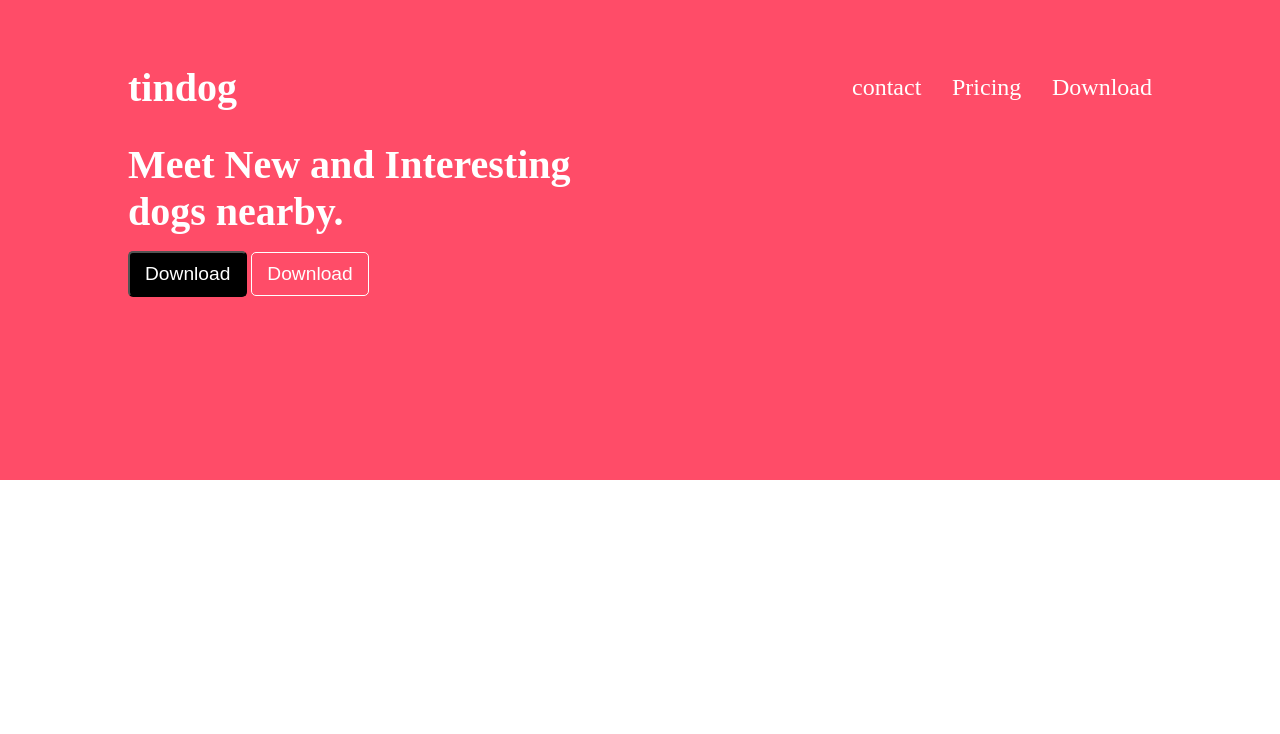
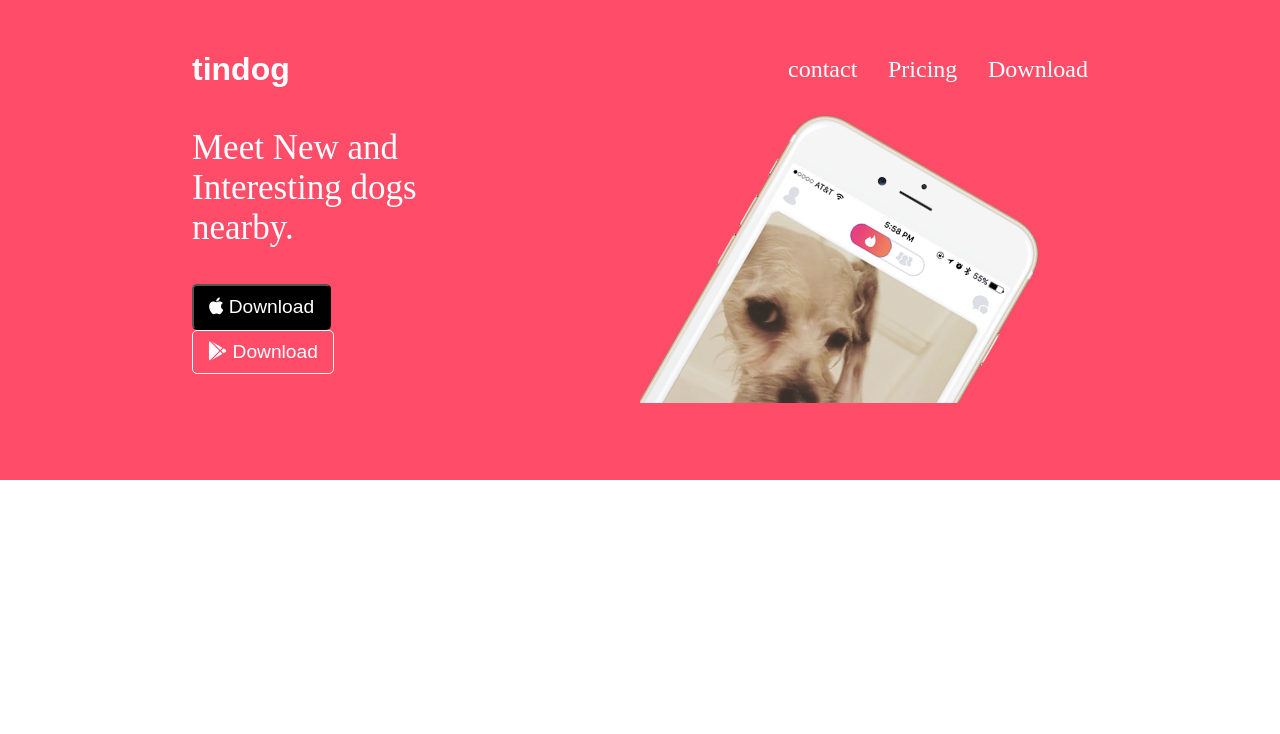
Before and after one commit to amitjait/tindog-project, a plain HTML site: page index.html in a window 1280 px wide. Drawn offline with Linux system fonts and the light colour scheme.

Commit message:
Updating

```diff
--- a/index.html
+++ b/index.html
@@ -6,6 +6,7 @@
     <link rel="stylesheet" href="styles.css">
     <meta name="viewport" content="width=device-width, initial-scale=1.0">
     <title>tindog</title>
+    <script src="https://kit.fontawesome.com/be18d6dda0.js" crossorigin="anonymous"></script>
 </head>
 <body>
     <div class="container">
@@ -24,13 +25,13 @@
                         <h1 class="landing_text">
                             Meet New and Interesting dogs nearby.
                         </h1>
-                        <div>
-                            <button class="apple_btn">Download</button>
-                            <button class="android_btn">Download</button>
+                        <div class="button">
+                            <button class="apple_btn btn" ><i class="fa-brands fa-apple"></i> Download</button>
+                            <button class="android_btn btn"><i class="fa-brands fa-google-play"></i> Download</button>
                         </div>
                     </div>
                     <div class="header_right">
-
+                        <img src="image.png" alt="tindog">
                     </div>
                 </div>
             </div>
--- a/styles.css
+++ b/styles.css
@@ -8,12 +8,13 @@
 }
 
 .header_inner{
-    padding-left: 10%;
-    padding-top: 5%;
-    padding-right: 10%;
+    padding-left: 15%;
+    padding-top: 4%;
+    padding-right: 15%;
 }
 .tindog{
-    font-size: 2.5rem;
+    font-family: sans-serif;
+    font-size: 2rem;
     color: white;
 }
 nav{
@@ -35,18 +36,27 @@ nav{
     height: 25rem;
 }
 .header_left{
-    flex: 0.5;
+    flex: 0.4;
     display: flex;
     flex-direction: column;
+    margin-right: 150px;
+    height: 78.8%;
 }
 .header_right{
-    flex: 0.5;
+    flex: 0.6;
+    height: 78.8%;
+    overflow: hidden;
 }
 .landing_text{
-    margin-top: 30px;
-    font-size: 40px;
+
+    margin-top: 40px;
+    font-size: 35px;
     color: white;
     margin-bottom: 1rem;
+    font-weight: 200;
+}
+.button{
+    padding-top: 20px;
 }
 .apple_btn{
     background-color: black;
@@ -54,7 +64,10 @@ nav{
     font-size: 1.2rem;
     color: white;
     padding: 10px 15px;
-
+    margin-right: 1rem;
+}
+.btn:hover{
+    cursor: pointer;
 }
 .android_btn{
     background-color: transparent;
@@ -65,3 +78,9 @@ nav{
     font-size: 1.2rem;
 
 }
+img{
+    height: 180%;
+    transform: rotate(30deg);
+    padding-top: 40px;
+    padding-left: 5%;
+}
```
Also changed, not shown: image.png (added).
